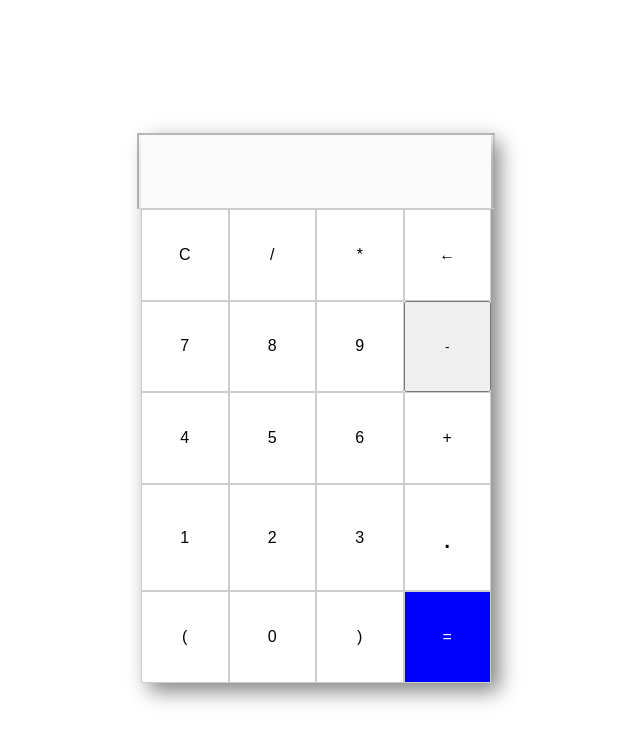
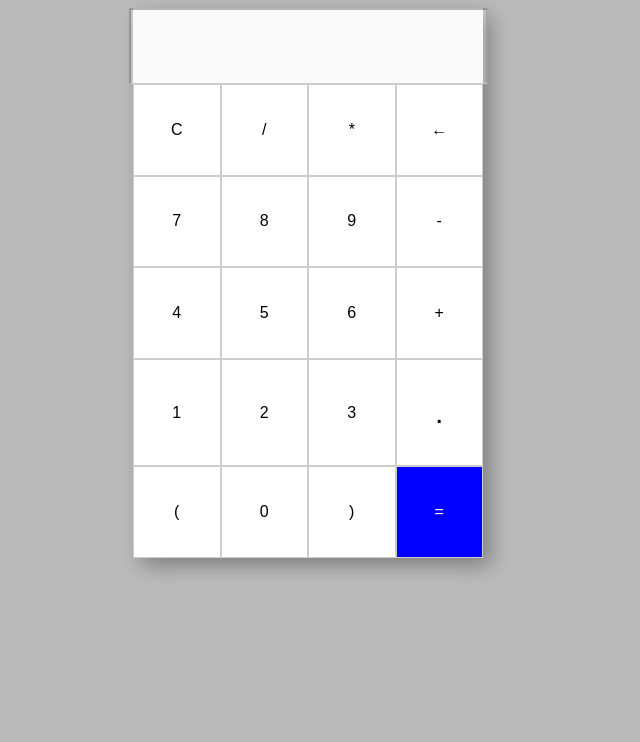
Before and after one commit to acciojob/calculator-js-2-shubham5C7, a website: page main.html in a window 1280 px wide. Shown: the whole page, without its empty margins (332-972 px from the left). Drawn offline with Linux system fonts and the light colour scheme.

Commit message:
created a submission

```diff
--- a/main.html
+++ b/main.html
@@ -9,11 +9,11 @@
   </head>
   <body>
 
-	   <div class="calculator">
-       <input type="text" id="input" disabled>
+	    <div class="calculator">
+      <input type="text" id="display" disabled>
 
      <div class="display">
-      <button id="c">C</button>
+      <button id="C">C</button>
       <button id="divi">/</button>
       <button id="*">*</button>
       <button id="back"> ← </button>
@@ -42,7 +42,6 @@
 
      </div>
     </div>
-
     <!-- Write yout code here -->
 
     <script src="script.js"></script>
--- a/script.js
+++ b/script.js
@@ -1,7 +1,7 @@
 //your JS code here. If required.
 const calculator = document.querySelector(".calculator");
 
-const input = document.getElementById("input");
+const input = document.getElementById("display");
 
 function addToInput(value) {
   input.value += value;
@@ -34,8 +34,8 @@
 document.getElementById("op").addEventListener("click", () => addToInput("("));
 document.getElementById("cl").addEventListener("click", () => addToInput(")"));
 document.getElementById(".").addEventListener("click", () => addToInput("."));
+document.getElementById("-").addEventListener("click", () => addToInput("-"));
 
-
-document.getElementById("c").addEventListener("click", clearInput);
+document.getElementById("C").addEventListener("click", clearInput);
 document.getElementById("back").addEventListener("click", backspace);
 document.getElementById("equal").addEventListener("click", calculate);
--- a/styles.css
+++ b/styles.css
@@ -1,7 +1,7 @@
-/*  your css code here. If applicable */
-body{
-    width: 100vw;
-    height: 100vh;
+  body{
+    /* width: 100vw;
+    height: 100vh; */
+    background-color: rgb(187, 187, 187);
      display:flex;
     justify-content: center;
     align-items: center;
@@ -22,10 +22,10 @@
     display: grid;
       grid-template-columns: repeat(4, 1fr);
       gap: 10px;
-      width: 100%;
+      width: 98%;
       height:90px;
       top: 0;
-	  text-align: right;
+       text-align: right;
      border-bottom: 1px solid rgb(206, 205, 205);
   }
   .display{
@@ -35,7 +35,7 @@
      height:600px;
      background-color: white;
   }
-  #c{
+  #C{
     font-size: 16px;
      background-color: white;
      border: 1px solid rgb(206, 205, 205);
@@ -65,6 +65,11 @@
      background-color: white;
         border: 1px solid rgb(206, 205, 205);
 }
+#\-{
+      font-size: 16px;
+     background-color: white;
+        border: 1px solid rgb(206, 205, 205);
+}
 #op{
       font-size: 16px;
      background-color: white;
@@ -86,3 +91,8 @@
      background-color: white;
         border: 1px solid rgb(206, 205, 205);
 }
+#display {
+    text-align: right;
+    font-size: 24px;
+    padding-right: 10px;
+}
```
